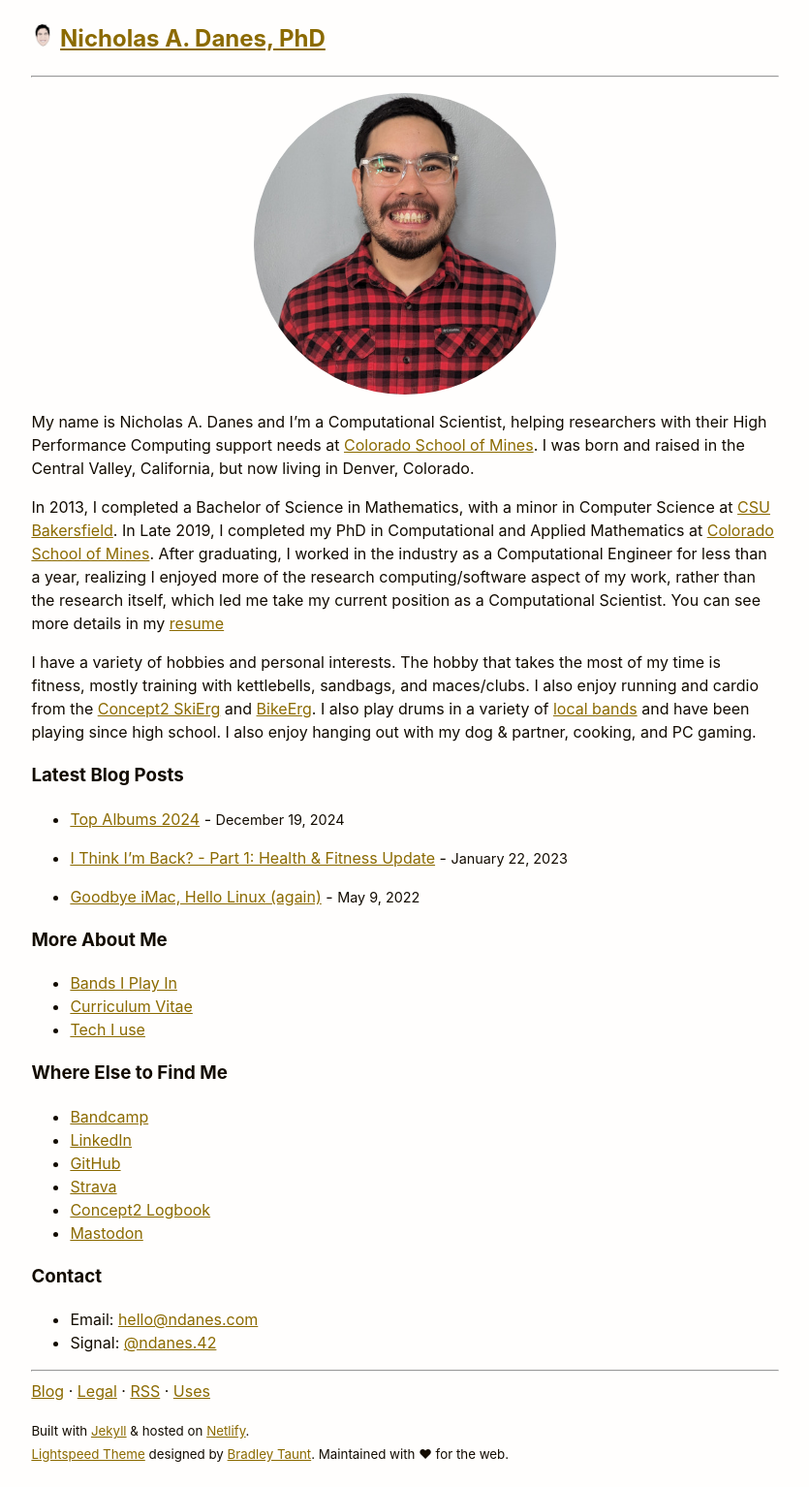
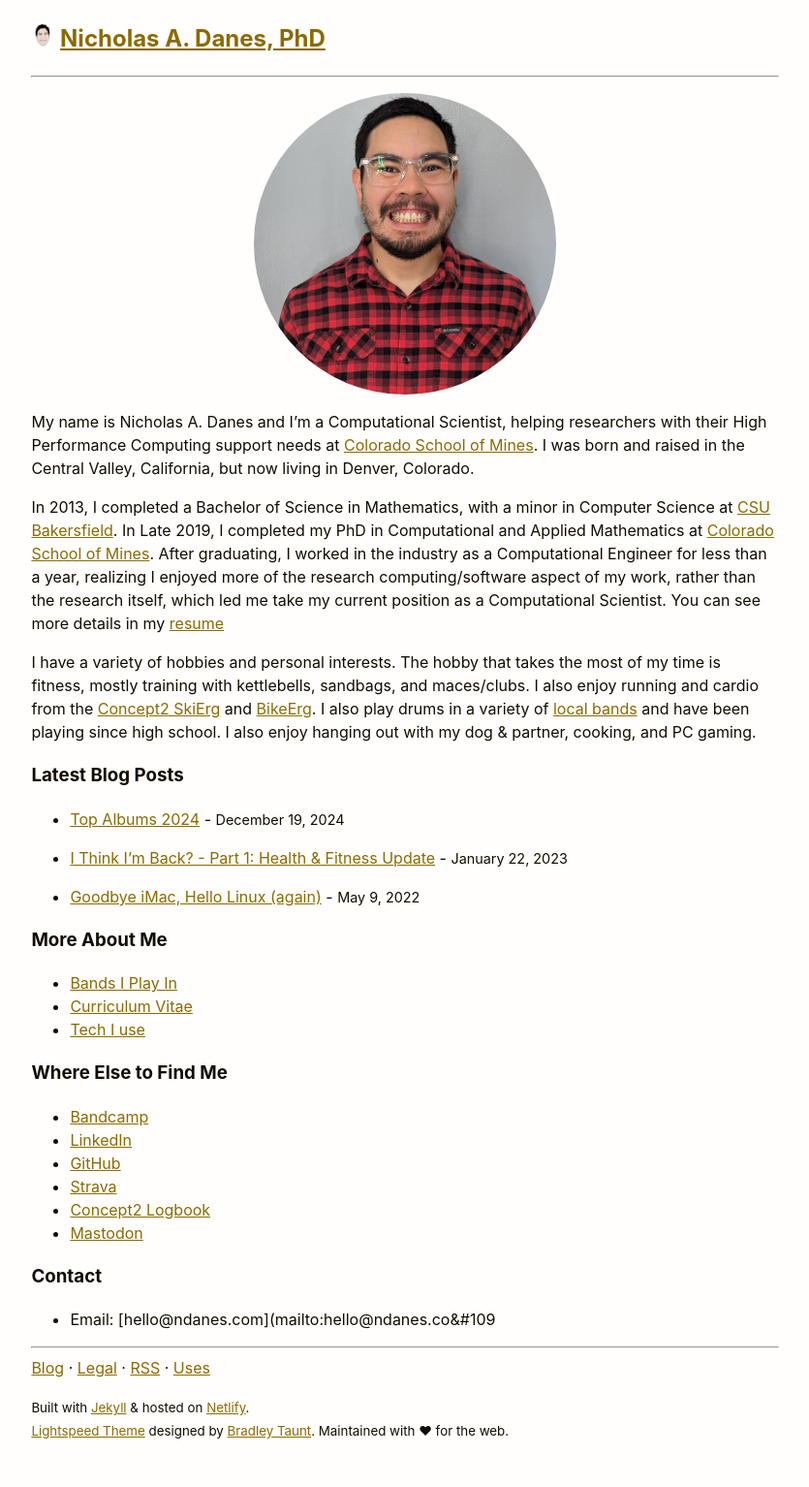
Before and after one commit to danesnick/website_lightspeed, a Jekyll site: the page built from index.markdown, in a window 1280 px wide. Shown: the whole page at 97% size, without its empty margins (222-1057 px from the left). Built offline with Jekyll 4.4.1, drawn with Linux system fonts in a browser that asks for light colours; after the commit the page ends 1510 px from its top, so only the background shows below that; part of the change alters nothing that is shown.

Commit message:
Update index.markdown

```diff
--- a/index.markdown
+++ b/index.markdown
@@ -37,5 +37,4 @@ I have a variety of hobbies and personal interests. The hobby that takes the mos
 * <a rel="me" href="https://mast.hpc.social/@ndanes">Mastodon</a>
 
 ### Contact
-* Email: [hello@ndanes.com](mailto:&#104;&#101;&#108;&#108;&#111;&#64;&#110;&#100;&#97;&#110;&#101;&#115;&#46;&#99;&#111;&#109;)
-* Signal: [@ndanes.42](https://signal.me/#eu/HmS08SJe8DyoZhUwJx5c9ZyVEkDMSMrSF85vIh-slv4gR_KPOSpC-r4mu37M_U8F)
+* Email: [hello@ndanes.com](mailto:&#104;&#101;&#108;&#108;&#111;&#64;&#110;&#100;&#97;&#110;&#101;&#115;&#46;&#99;&#111;&#109
```
